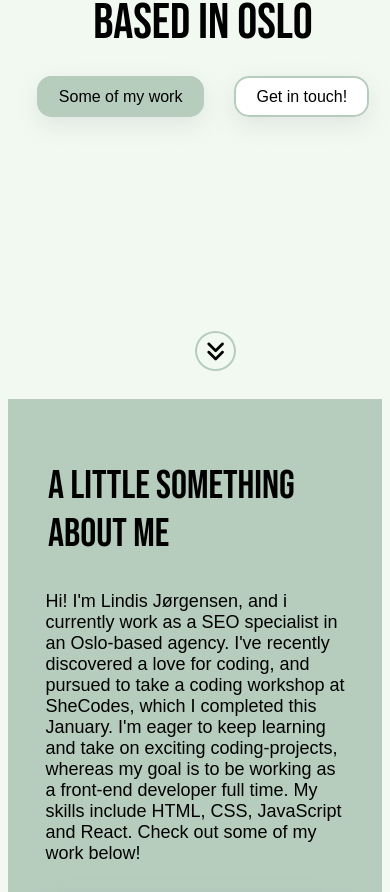
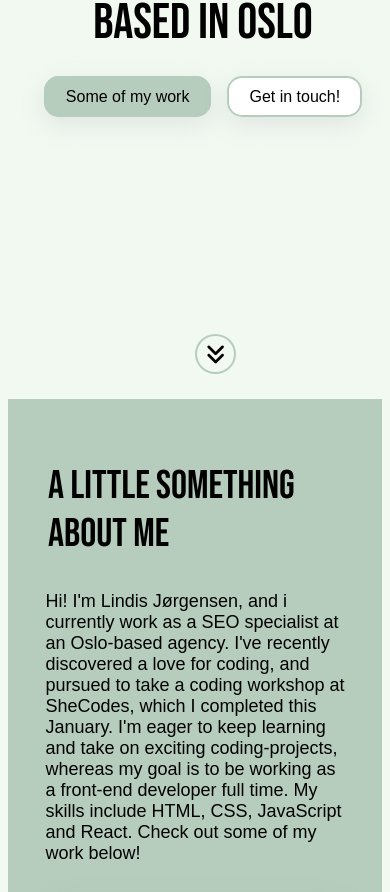
Before and after one commit to lindijor/portfolio, a React (Create React App) app: page / in a window 390 px wide. Shown: the part 453-1345 px from the top of the page. Built offline with nearby package versions, Linux system fonts and the light colour scheme.

Commit message:
Adjustments to button margins in header

```diff
--- a/src/App.css
+++ b/src/App.css
@@ -46,7 +46,7 @@ a {
   color: black;
   text-decoration: none;
   padding: 15px 25px;
-  margin: 0 20px;
+  margin: 0 8px;
   border-radius: 15px;
   font-size: 20px;
   font-family: sans-serif;
@@ -98,7 +98,7 @@ a {
   .btn,
   .secondary-btn {
     padding: 10px 20px;
-    margin: 0 15px;
+    margin: 0 8px;
     font-size: 16px;
   }
 }
--- a/src/Header.css
+++ b/src/Header.css
@@ -43,12 +43,11 @@ nav a:hover {
 .header .fa-angles-down {
   font-size: 22px;
   position: absolute;
-  bottom: 0;
+  bottom: 2%;
   left: 50%;
   border: 2px #b6cdbd solid;
   border-radius: 100%;
   padding: 7px 9px;
-  margin-bottom: 20px;
   transition: all 200ms ease-in-out;
 }
 
--- a/src/Main.js
+++ b/src/Main.js
@@ -8,7 +8,7 @@ export default function Main() {
       <div className="text-section">
         <h2>A little something about me</h2>
         <p>
-          Hi! I'm Lindis Jørgensen, and i currently work as a SEO specialist in
+          Hi! I'm Lindis Jørgensen, and i currently work as a SEO specialist at
           an Oslo-based agency. I've recently discovered a love for coding, and
           pursued to take a coding workshop at SheCodes, which I completed this
           January. I'm eager to keep learning and take on exciting
```
